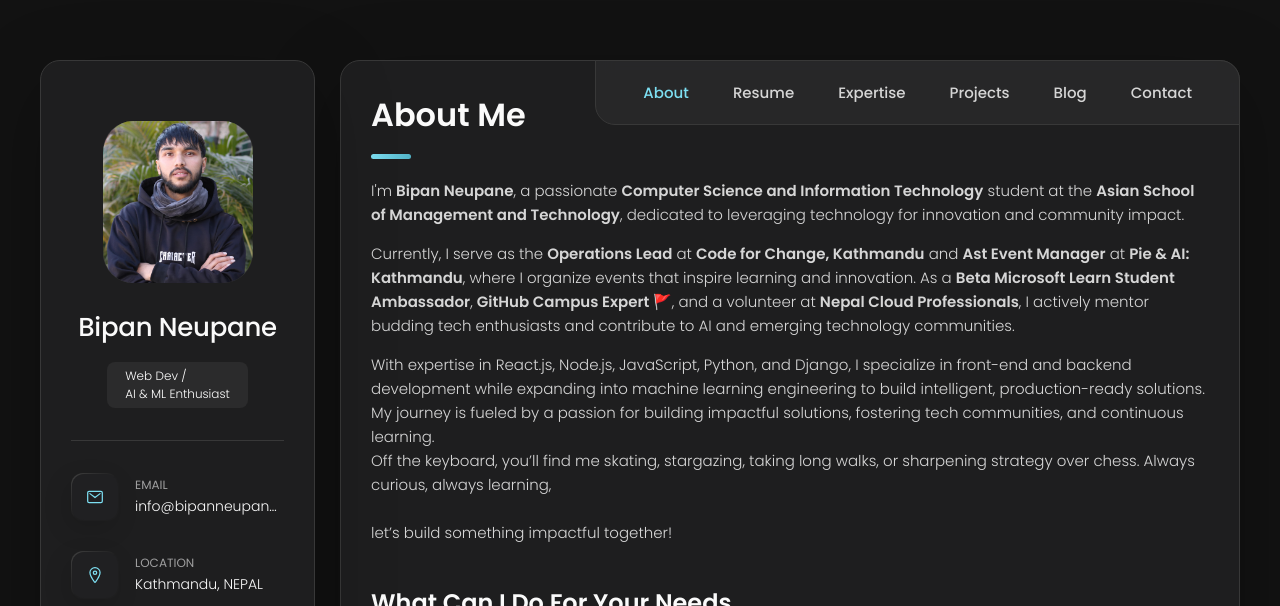
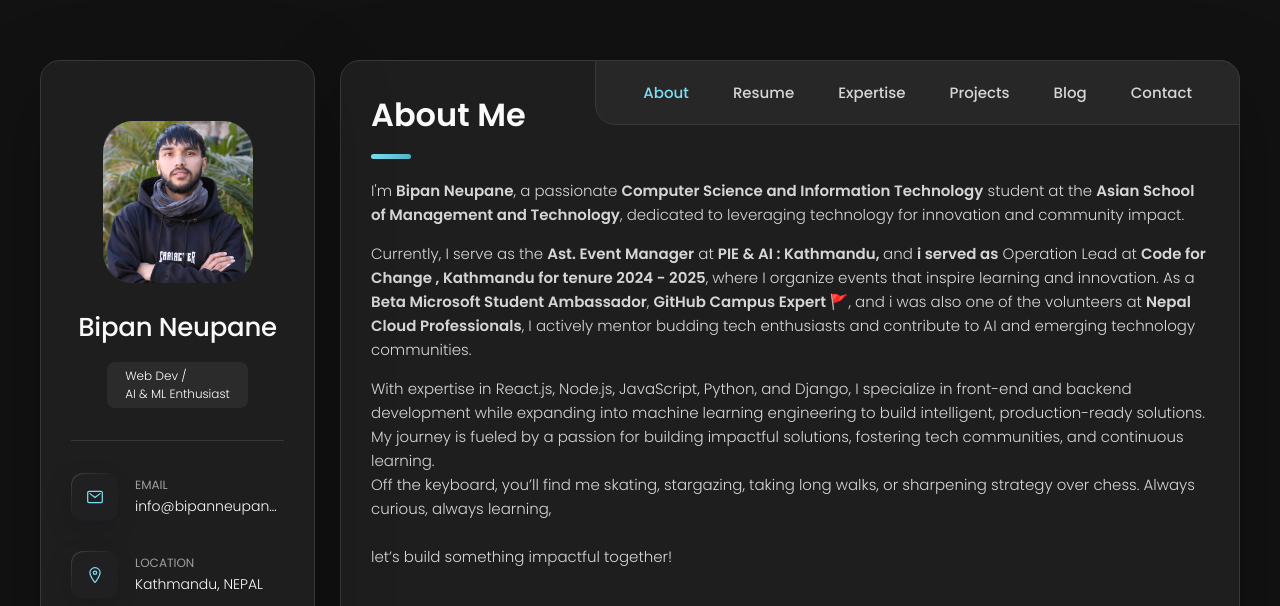
Before and after one commit to Bipan101/bipan-portfolio, a plain HTML site: page index.html in a window 1280 px wide. Shown: the top 606 px of the page. Drawn offline with nearby package versions, Linux system fonts and the light colour scheme.

Commit message:
Update index.html

```diff
--- a/index.html
+++ b/index.html
@@ -225,8 +225,8 @@
 
           </p>
           <p>
-            Currently, I serve as the <b>Operations Lead</b> at <b>Code for Change, Kathmandu</b> and <b>Ast Event Manager</b> at <b>Pie & AI: Kathmandu</b>,
-            where I organize events that inspire learning and innovation. As a <b>Beta Microsoft Learn Student Ambassador</b>, <b>GitHub Campus Expert 🚩</b>, and a volunteer at
+            Currently, I serve as the <b>Ast. Event Manager</b> at <b>PIE & AI : Kathmandu, </b> and <b> i served as</b> Operation Lead at <b> Code for Change , Kathmandu for tenure 2024 - 2025</b>,
+            where I organize events that inspire learning and innovation. As a <b>Beta Microsoft Student Ambassador</b>, <b>GitHub Campus Expert 🚩</b>, and i was also one of the volunteers at
             <b>Nepal Cloud Professionals</b>, I actively mentor budding tech enthusiasts and contribute to AI and emerging technology communities.
           </p>
           <p>
```
